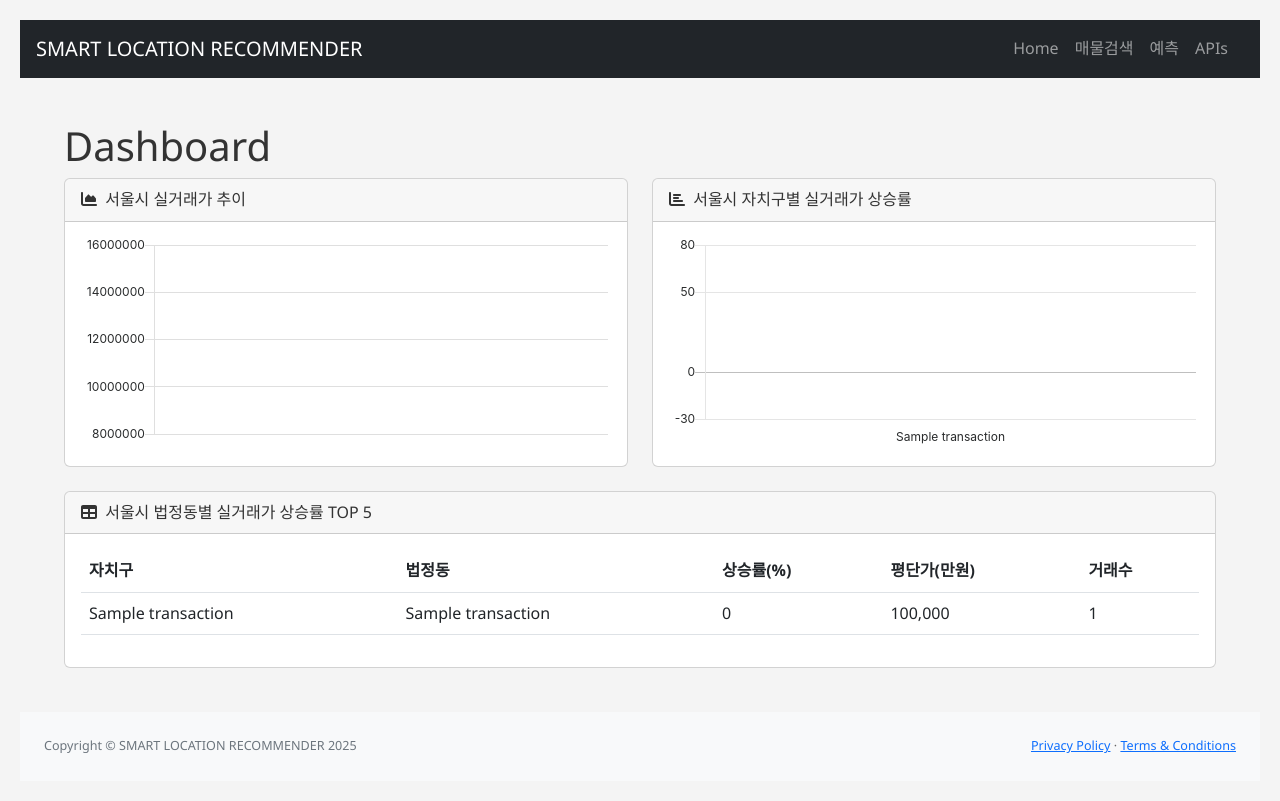
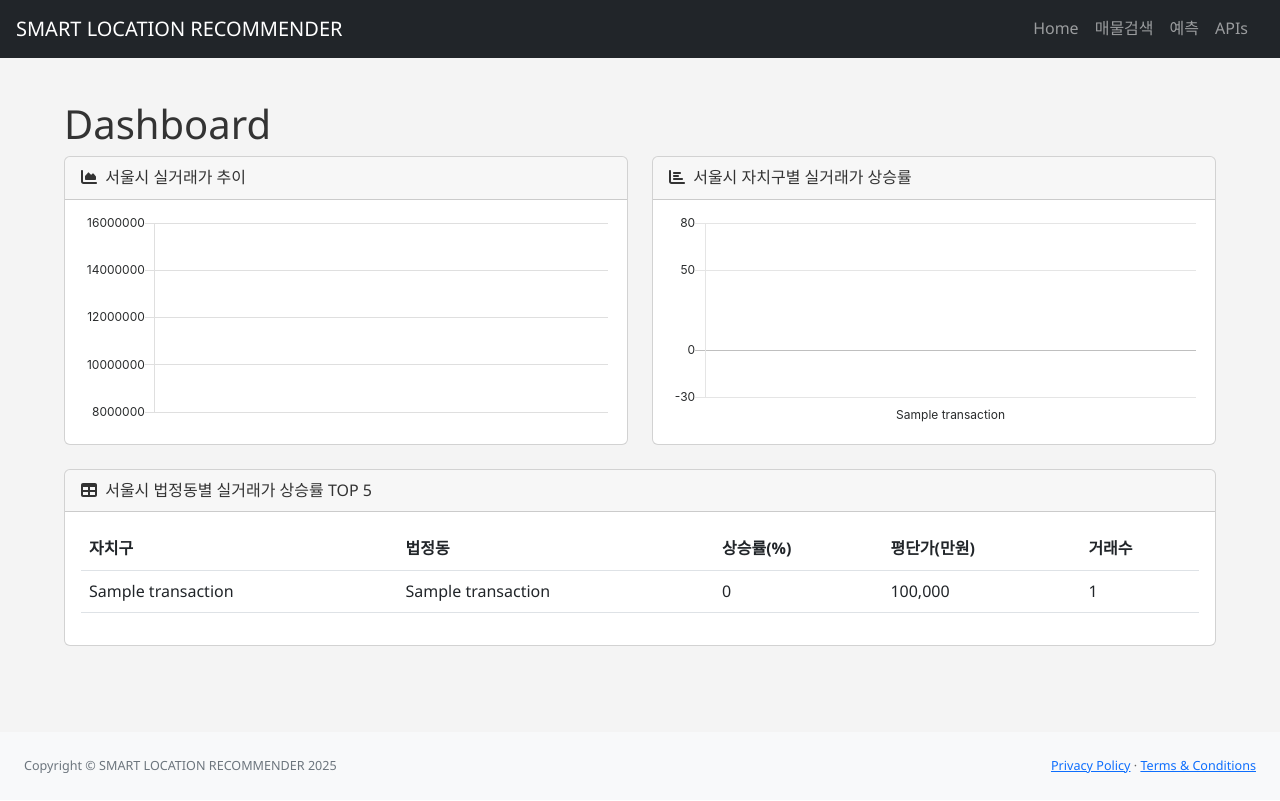
Before and after one commit to DobongSeSAC03/flask-property, a Flask app: page / in a window 1280 px wide. After the commit the page ends 773 px from the top, so only its background shows below. Run offline with Flask 3, Linux system fonts and the light colour scheme; tables that the repository leaves empty hold one stand-in row (values such as "Sample post"); some libraries are stand-ins or nearby versions.

Commit message:
style: style.css/base.html 헤더/푸터 위치 고정

```diff
--- a/myapp/static/css/style.css
+++ b/myapp/static/css/style.css
@@ -2,7 +2,12 @@ body {
     font-family: 'Segoe UI', Tahoma, Geneva, Verdana, sans-serif;
     line-height: 1.6;
     margin: 0;
-    padding: 20px;
+    padding-top: 56px;
+    /* Height of fixed navbar */
+    padding-bottom: 60px;
+    /* Height of fixed footer */
+    padding-left: 20px;
+    padding-right: 20px;
     background-color: #f4f4f4;
     color: #333;
 }
--- a/myapp/templates/base.html
+++ b/myapp/templates/base.html
@@ -13,7 +13,7 @@
 </head>
 
 <body>
-    <nav class="sb-topnav navbar navbar-expand navbar-dark bg-dark">
+    <nav class="sb-topnav navbar navbar-expand navbar-dark bg-dark fixed-top">
         <!-- Navbar Brand-->
         <a class="navbar-brand ps-3" href="{{ url_for('main.index') }}">SMART LOCATION RECOMMENDER</a>
         <!-- Navbar-->
@@ -39,7 +39,7 @@
         {% block content %}{% endblock %}
     </main>
 
-    <footer class="py-4 bg-light mt-auto">
+    <footer class="py-4 bg-light mt-auto fixed-bottom">
         <div class="container-fluid px-4">
             <div class="d-flex align-items-center justify-content-between small">
                 <div class="text-muted">Copyright &copy; SMART LOCATION RECOMMENDER 2025</div>
```
